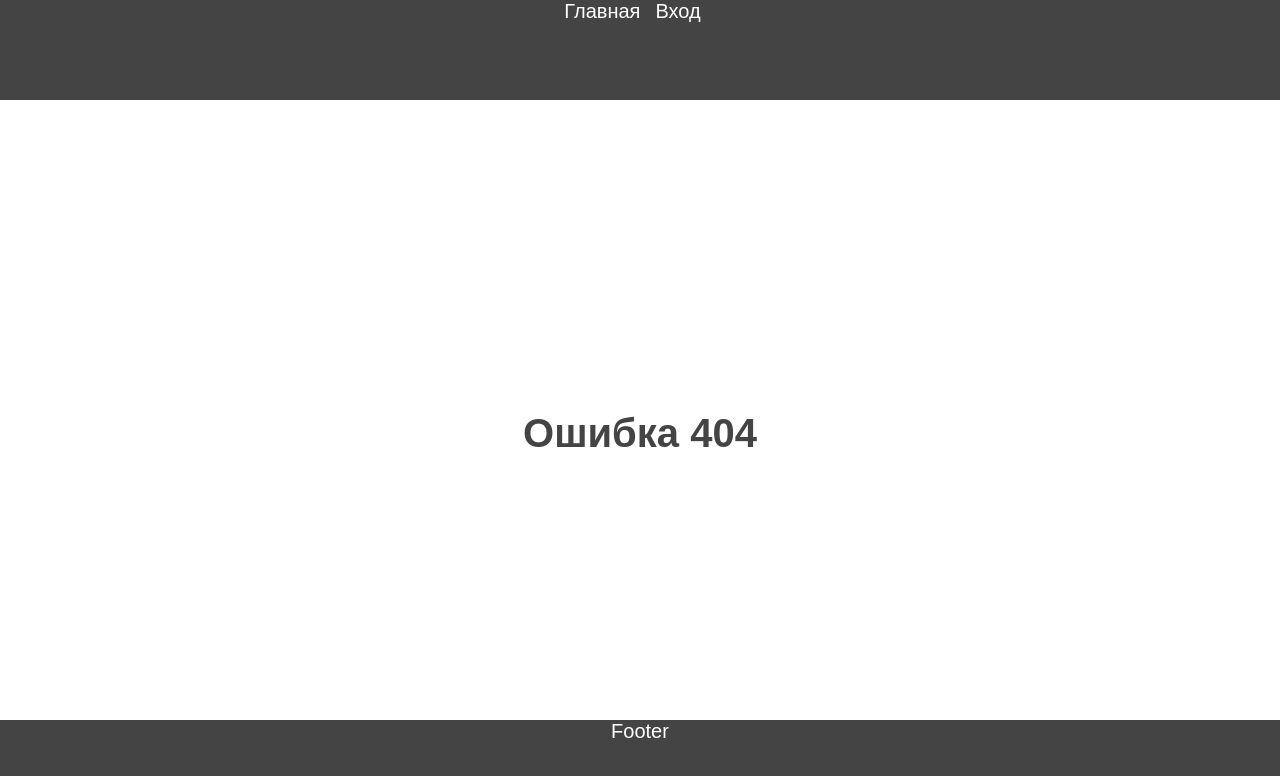
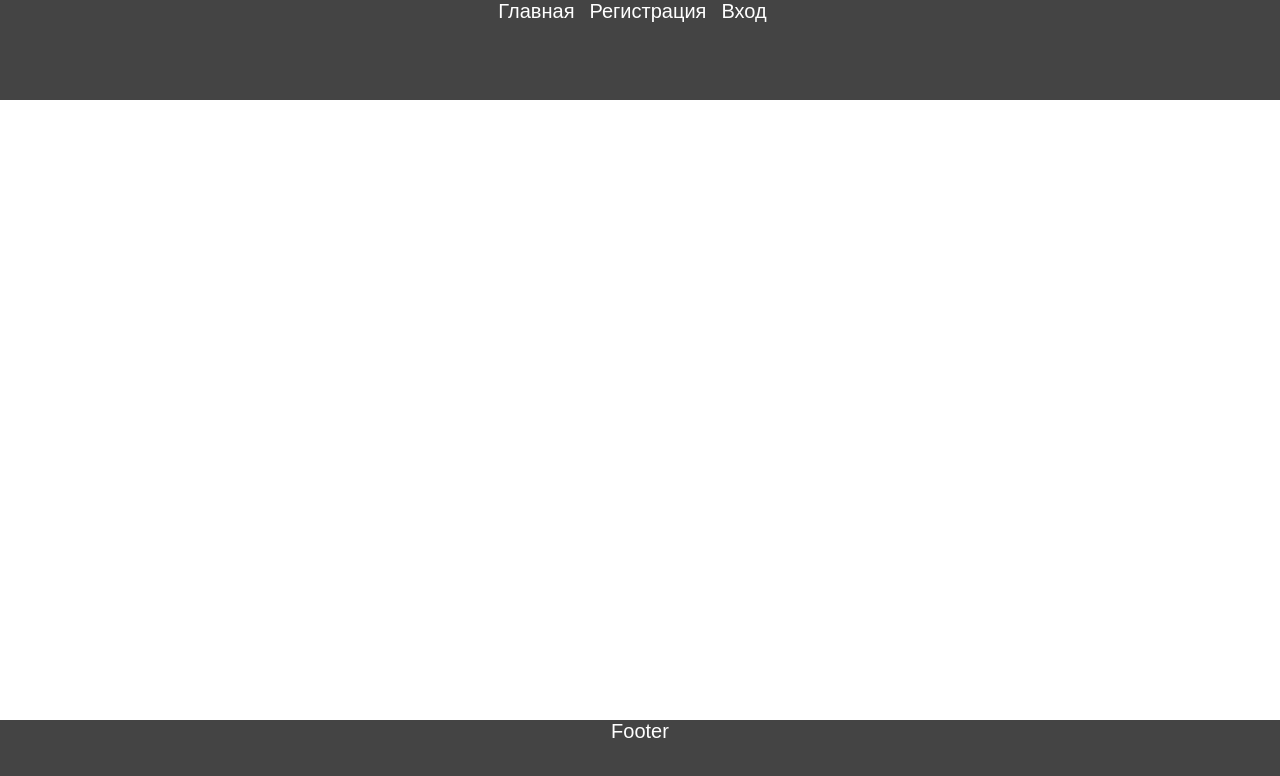
Before and after one commit to workstation2029/testReact, a React app: page /registration-form in a window 1280 px wide. Before the commit this address had no page. Shown: the top 776 px of the page. Built offline with nearby package versions, Linux system fonts and the light colour scheme; the HTML template or start-up script is replaced by a standard one.

Commit message:
28.06.19

```diff
--- a/src/components/MainHeader/MainHeader.tsx
+++ b/src/components/MainHeader/MainHeader.tsx
@@ -29,6 +29,7 @@ export default class MainHeader extends React.Component {
             headerNavigation = (
                 <nav>
                     <Link exact={true} to="/">Главная</Link>
+                    <Link exact={true} to="/registration-form">Регистрация</Link>
                     <Link to="/login">Вход</Link>
                 </nav>
             );
--- a/src/components/RegistrationForm/RegistrationForm.tsx
+++ b/src/components/RegistrationForm/RegistrationForm.tsx
@@ -1,5 +1,6 @@
 import * as React from 'react';
 import 'src/components/RegistrationForm/RegistrationForm'
+import { string } from 'prop-types';
 
 interface IRegistrationFormProps {};
 
@@ -14,13 +15,30 @@ interface IUserRegistration {
 }
 
 export default class RegistrationForm extends React.Component<IRegistrationFormProps, IRegistrationFormState> {
+    constructor(props: IRegistrationFormProps) {
+        super(props);
+        this.state = {
+            user: {
+                id: '',
+                login: '',
+                secondName: '',
+                password: ''
+            }
+        };
+    }
     public render() {
         return (
             <form className="registration-form">
-            <input type="text" className="registration-form__item" value={this.state.user.login}/>
+                <input type="text" className="registration-form__item" value={this.state.user.login} onChange={this.onChangeFormItem}/>
                 <input type="text" className="registration-form__item" value={this.state.user.secondName}/>
                 <input type="password" className="registration-form__item" value={this.state.user.password}/>
             </form>
         );
     }
+
+    public onChangeFormItem(e:React.ChangeEvent<HTMLInputElement>):void {
+        // const Item = this.state.user[NameItem];
+        const user = this.state.user;
+        this.setState({user});
     }
+}
--- a/src/components/container/Root.tsx
+++ b/src/components/container/Root.tsx
@@ -9,6 +9,7 @@ import MainLogin from "../MainLogin/MainLogin";
 import MainPage from "../MainPage/MainPage";
 import ProductDescription from "../ProductDescription/ProductDescription";
 import ProductList from "../ProductList/ProductList";
+import RegistrationForm from "../RegistrationForm/RegistrationForm";
 
 export default class Root extends React.Component {
     public static contextType = LoginContext;
@@ -41,7 +42,7 @@ export default class Root extends React.Component {
                 <Switch>
                     {mainPage.map((item)=>item)}
                     <Route exact={true} path="/main" component={wrapperMainPage} />
-                    {/* <Route exact={true} path="/main" component={wrapperMainPage} /> */}
+                    <Route exact={true} path="/registration-form" component={RegistrationForm} />
                     <Route exact={true} children={<h2 className="error">Ошибка 404</h2>} />
                 </Switch>
                 <MainFooter />
```
Also changed, not shown: 1 other file (tests, documents, lock files or other folders). Lines whose indentation alone changed are shown as unchanged.
